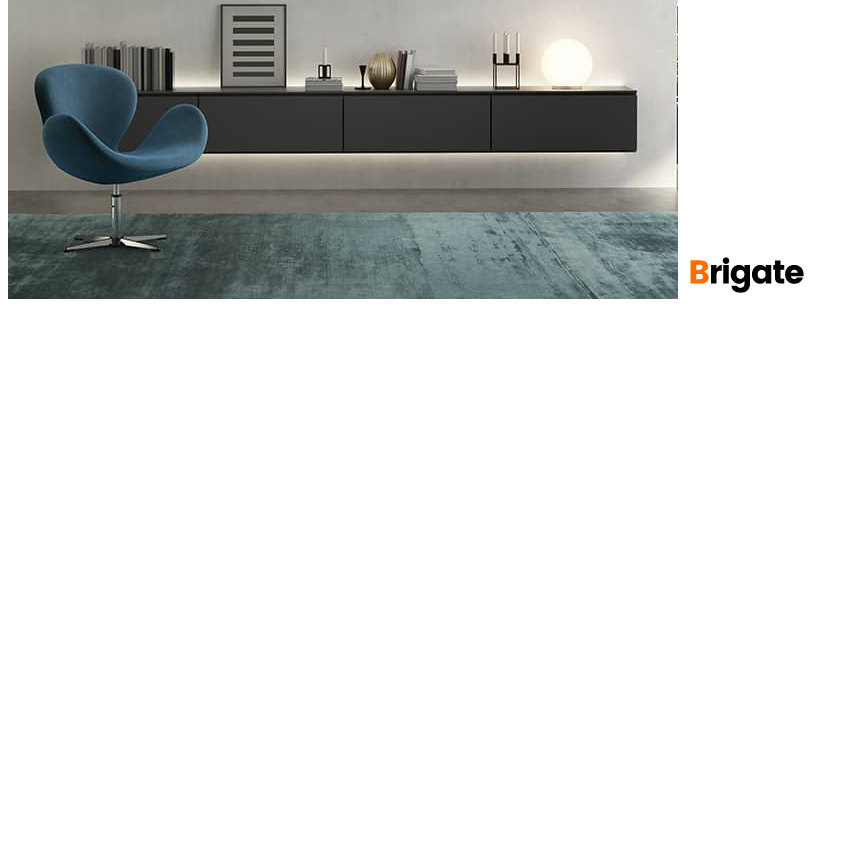
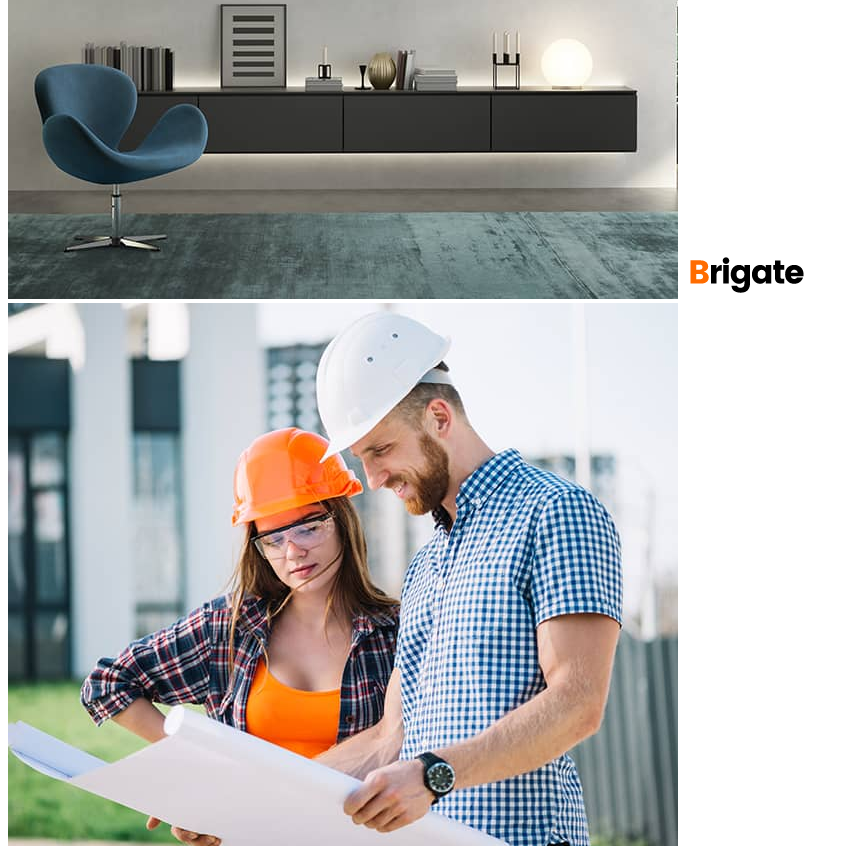
Before and after one commit to Humaiun-Manik/My-second.repo, a plain HTML site: page index.html in a window 1280 px wide. Shown: the part 498-1356 px from the top of the page, without its empty margins (0-859 px from the left). Before the commit the page ends 809 px from the top, so only its background shows below. Drawn offline with Linux system fonts and the light colour scheme.

Commit message:
project image

```diff
--- a/index.html
+++ b/index.html
@@ -15,6 +15,7 @@
     <p>Lorem ipsum dolor, sit amet consectetur adipisicing elit. Dolorem enim, iusto consectetur quas dolores in fugit deserunt assumenda vitae recusandae.</p>
     <img src="370x300-project-2.jpg" alt="">
     <img src="Capture.PNG" alt="">
+    <img src="370x300-project-5.jpg" alt="">
 
 </body>
 </html>
```
